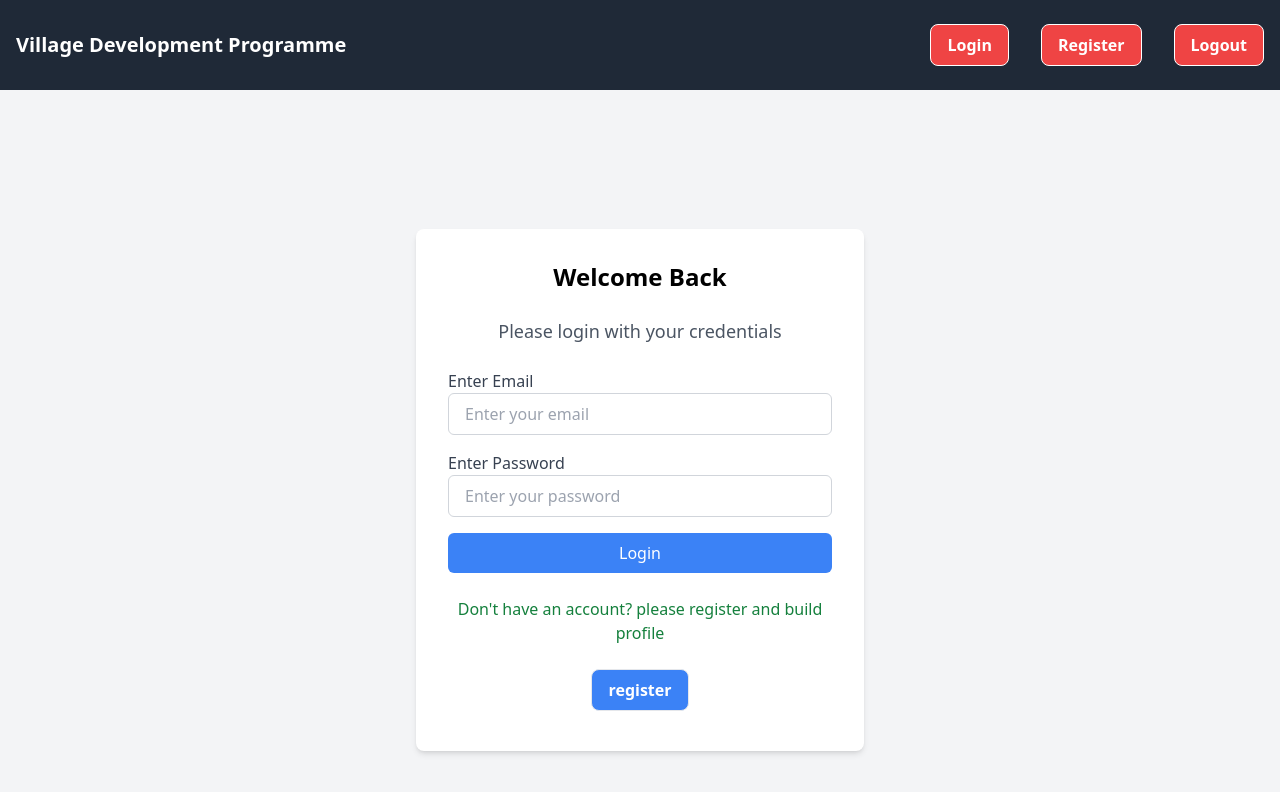
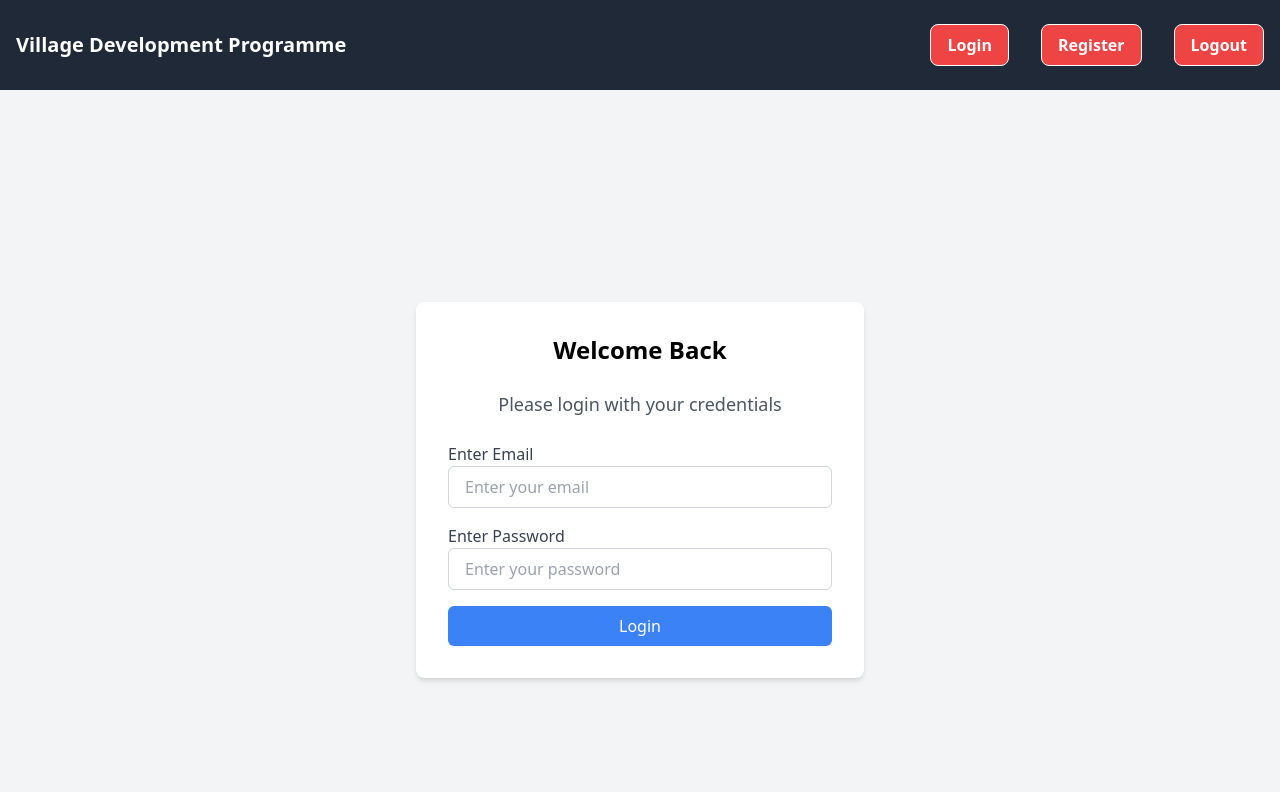
Before and after one commit to aniket2727/full-stack, a React (Create React App) app in the folder client/: page /login in a window 1280 px wide. Shown: the top 792 px of the page. Built offline with nearby package versions, Linux system fonts and the light colour scheme.

Commit message:
add code

```diff
--- a/client/src/Apis/CustomApis/LoginApis.ts
+++ b/client/src/Apis/CustomApis/LoginApis.ts
@@ -0,0 +1,22 @@
+// src/hooks/useLogin.ts
+import { useMutation } from 'react-query';
+import axios from 'axios';
+
+// Type for login details
+type LoginDetails = {
+  email: string;
+  password: string;
+};
+
+// API call for login
+const loginApi = async (loginDetails: LoginDetails) => {
+  const response = await axios.post('http://localhost:9009/api/login', loginDetails); // Replace with your API endpoint
+  return response.data;
+};
+
+// Custom hook
+const useLogin = () => {
+  return useMutation(loginApi);
+};
+
+export default useLogin;
--- a/client/src/pages/LoginPage.tsx
+++ b/client/src/pages/LoginPage.tsx
@@ -1,7 +1,8 @@
 import React, { ChangeEvent, useState, FormEvent } from 'react';
-import BaseButton from '../component/button/BaseButton';
-import LoginPageValidations from '../helper/Loginpageheleper/LoginPageValidations';
-
+import { useQueryClient } from 'react-query';
+import axios, { AxiosError } from 'axios'; // Import AxiosError
+import useLogin from '../Apis/CustomApis/LoginApis';
+import LoginPageValidations from '../helper/Loginpageheleper/LoginPageValidations'; // Your validation helper
 
 // Type for login details
 type LoginDetails = {
@@ -18,7 +19,10 @@ type ErrorMessages = {
 const LoginPage: React.FC = () => {
   const [loginDetails, setLoginDetails] = useState<LoginDetails>({ email: '', password: '' });
   const [errorState, setErrorState] = useState<ErrorMessages>({});
+  const queryClient = useQueryClient();
 
+  // Using the custom useLogin hook
+  const { mutate: loginMutate, isLoading, isError, error, isSuccess } = useLogin();
 
   // Handle input change
   const handleGetData = (e: ChangeEvent<HTMLInputElement>) => {
@@ -29,14 +33,31 @@ const LoginPage: React.FC = () => {
   // Handle form submission
   const handleSubmit = (e: FormEvent) => {
     e.preventDefault(); // Prevent form reload
+
+    // Validate login details
     const errorResponse = LoginPageValidations(loginDetails);
     setErrorState(errorResponse);
-    console.log("login detials ",loginDetails)
 
-  };
-
-  const handleRegister = () => {
-    console.log("Register button clicked");
+    // If there are no validation errors, proceed with the login API call
+    if (Object.keys(errorResponse).length === 0) {
+      loginMutate(loginDetails, {
+        onSuccess: (data) => {
+          // Handle successful login
+          console.log('Login successful', data);
+          queryClient.invalidateQueries(['user']); // Optionally refresh user-related queries
+        },
+        onError: (err: unknown) => {
+          // Safely cast error to AxiosError
+          if (axios.isAxiosError(err)) {
+            // Log the specific Axios error message
+            console.error('Login failed:', err.response?.data || err.message);
+          } else {
+            // Handle unexpected errors
+            console.error('An unexpected error occurred:', err);
+          }
+        },
+      });
+    }
   };
 
   return (
@@ -83,22 +104,20 @@ const LoginPage: React.FC = () => {
             type="submit"
             className="w-full bg-blue-500 text-white py-2 px-4 rounded-md hover:bg-blue-600 transition-colors"
           >
-            Login
+            {isLoading ? 'Logging in...' : 'Login'}
           </button>
+
+          {/* Display error message */}
+          {isError && (
+            <p className="text-red-500 mt-2">
+              {axios.isAxiosError(error)
+                ? error.response?.data?.message || error.message
+                : 'An unexpected error occurred'}
+            </p>
+          )}
+
+          {isSuccess && <p className="text-green-500 mt-2">Login successful!</p>}
         </form>
-
-        <h1 className="text-center mt-6 text-green-700">Don't have an account?  please register and build profile</h1>
-
-        {/* Register Button */}
-        <div className="flex justify-center mt-4">
-          <BaseButton
-            text="register"
-            onClick={handleRegister}
-            color="blue"
-            textColor="white"
-            borderRadius="rounded-lg"
-          />
-        </div>
       </div>
     </div>
   );
```
